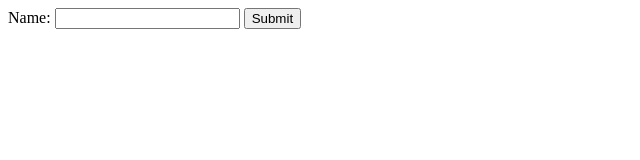
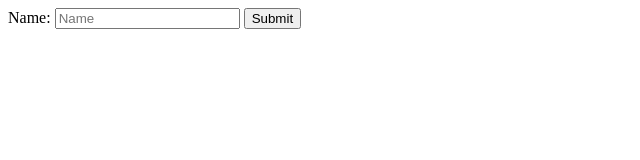
Before and after one commit to mzim1358/verval-vizsga, a website: page index.html in a window 1280 px wide. Shown: the full height of the page, 0-640 px from the left. Drawn offline with Linux system fonts and the light colour scheme.

Commit message:
add placeholder to input tag

```diff
--- a/index.html
+++ b/index.html
@@ -28,7 +28,7 @@
 		  		xmlhttp.send();
 			}
 		</script>
-		<input id="value" type="text"></input>
+		<input id="value" type="text" placeholder="Name"></input>
 		<input id="button" type="button" value="Submit" onclick="send()">
 	</body>
 </html>
```
